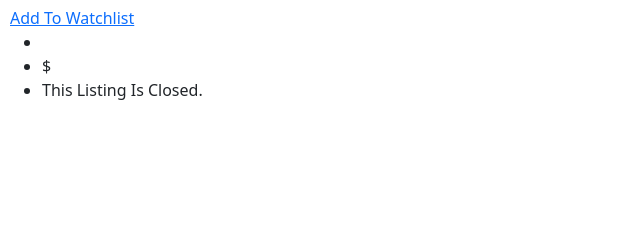
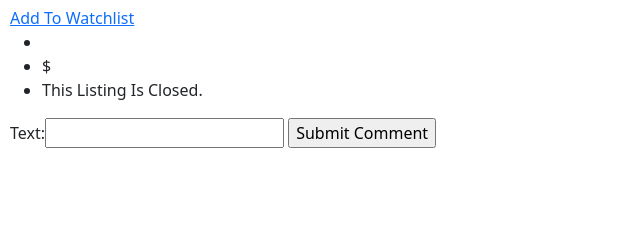
Before and after one commit to minprog-platforms/project-commerce-django-PercyHoquee, a Django app: template auctions/templates/auctions/listing.html in a window 1280 px wide. Shown: the part 203-443 px from the top of the page, without its empty margins (0-640 px from the left). Run offline with Django 3.2, Linux system fonts and the light colour scheme; the template is opened without the code that fills it: values that come from a table or form of the project are taken from there, others are empty; the visitor is signed in with stand-in values (Sample User, id 1).

Commit message:
fully functional, little bugs todo with anonymous user, no css, no readme

```diff
--- a/auctions/models.py
+++ b/auctions/models.py
@@ -37,7 +37,7 @@ class Bid(models.Model):
 class Comment(models.Model):
     text = CharField(max_length=200)
     commenter = ForeignKey(User, on_delete=models.CASCADE)
-    listing = ForeignKey(Listing, on_delete=models.CASCADE)
+    listing = ForeignKey(Listing, on_delete=models.CASCADE, related_name="comments")
 
 
 class Watchlist(models.Model):
--- a/auctions/templates/auctions/listing.html
+++ b/auctions/templates/auctions/listing.html
@@ -55,6 +55,21 @@
             </li>
         {% endif %}
     {% endif %}
-
     </ul>
+    <div>
+        {% if user.is_authenticated %}
+            <form action="{{ listing.id }}/comment" method="POST">
+                {% csrf_token %}
+                {{ comment_form }}
+                <input type="submit" value="Submit Comment">
+            </form>
+        {% endif %}
+        <ul>
+            {% for comment in comments %}
+                <li>
+                    {{ comment.text }}
+                </li>
+            {% endfor %}
+        </ul>
+    </div>
 {% endblock %}
--- a/auctions/urls.py
+++ b/auctions/urls.py
@@ -13,5 +13,6 @@ urlpatterns = [
     path("<int:listing_id>", views.listing, name="listing"),
     path("<int:listing_id>/add", views.add, name="add"),
     path("<int:listing_id>/remove", views.remove, name="remove"),
-    path("<int:listing_id>/close_listing", views.close_listing, name="close_listing")
+    path("<int:listing_id>/close_listing", views.close_listing, name="close_listing"),
+    path("<int:listing_id>/comment", views.comment, name="comment")
 ]
--- a/auctions/views.py
+++ b/auctions/views.py
@@ -7,7 +7,7 @@ from django.urls import reverse
 from django import forms
 from django.db.models import Max
 
-from .models import Bid, User, Listing, Watchlist
+from .models import Bid, User, Listing, Watchlist, Comment
 
 
 class NewListingForm(forms.Form):
@@ -18,6 +18,9 @@ class NewListingForm(forms.Form):
 
 class NewBidForm(forms.Form):
     amount = forms.IntegerField()
+
+class NewCommentForm(forms.Form):
+    text = forms.CharField(max_length=200)
 
 
 def index(request):
@@ -91,6 +94,9 @@ def register(request):
         try:
             user = User.objects.create_user(username, email, password)
             user.save()
+
+            watchlist = Watchlist(user=user)
+            watchlist.save()
         except IntegrityError:
             return render(request, "auctions/register.html", {
                 "message": "Username already taken."
@@ -142,9 +148,14 @@ def listing(request, listing_id):
 
     highest_amount = listing.bids.all().aggregate(Max('amount'))["amount__max"]
 
-    highest_bid = Bid.objects.get(amount=highest_amount)
+    if highest_amount != None:
+        highest_bid = Bid.objects.get(amount=highest_amount)
 
-    highest_bidder = highest_bid.bidder.id
+        highest_bidder = highest_bid.bidder.id
+    else:
+        highest_bidder = None
+
+    comments = listing.comments.all()
 
     if request.method == "POST":
         form = NewBidForm(request.POST)
@@ -170,6 +181,8 @@ def listing(request, listing_id):
                 "listed": listed,
                 "owner_id": owner_id,
                 "highest_bidder": highest_bidder,
+                "comments": comments,
+                "comment_form": NewCommentForm(),
                 "message": "Bid Higher Please"
             })
         else:
@@ -178,6 +191,8 @@ def listing(request, listing_id):
                 "form": NewBidForm(request.POST),
                 "listed": listed,
                 "highest_bidder": highest_bidder,
+                "comments": comments,
+                "comment_form": NewCommentForm(),
                 "owner_id": owner_id
             })
     else:
@@ -186,6 +201,8 @@ def listing(request, listing_id):
             "form": NewBidForm(),
             "listed": listed,
             "highest_bidder": highest_bidder,
+            "comments": comments,
+            "comment_form": NewCommentForm(),
             "owner_id": owner_id
         })
 
@@ -217,3 +234,14 @@ def close_listing(request, listing_id):
     listing.save()
 
     return HttpResponseRedirect(reverse("listing", args=[listing.id]))
+
+
+def comment(request, listing_id):
+    text = request.POST["text"]
+
+    listing = Listing.objects.get(id=listing_id)
+
+    comment = Comment(text=text, commenter=request.user, listing=listing)
+    comment.save()
+
+    return HttpResponseRedirect(reverse("listing", args=[listing.id]))
```
Also changed, not shown: auctions/migrations/0001_initial.py, auctions/migrations/0002_alter_comment_listing.py (added), auctions/migrations/0002_rename_owner_listing_owner_id.py (deleted), auctions/migrations/0003_rename_owner_id_listing_owner.py (deleted).
